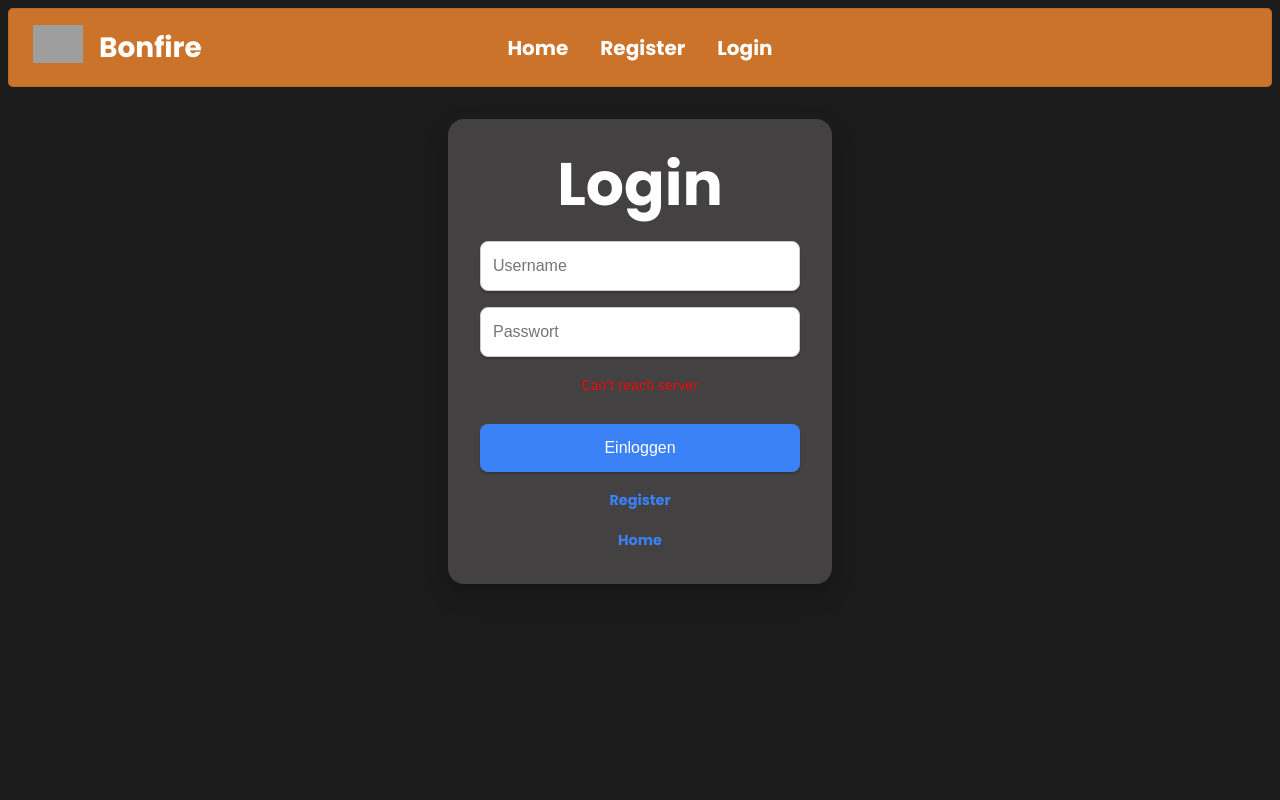
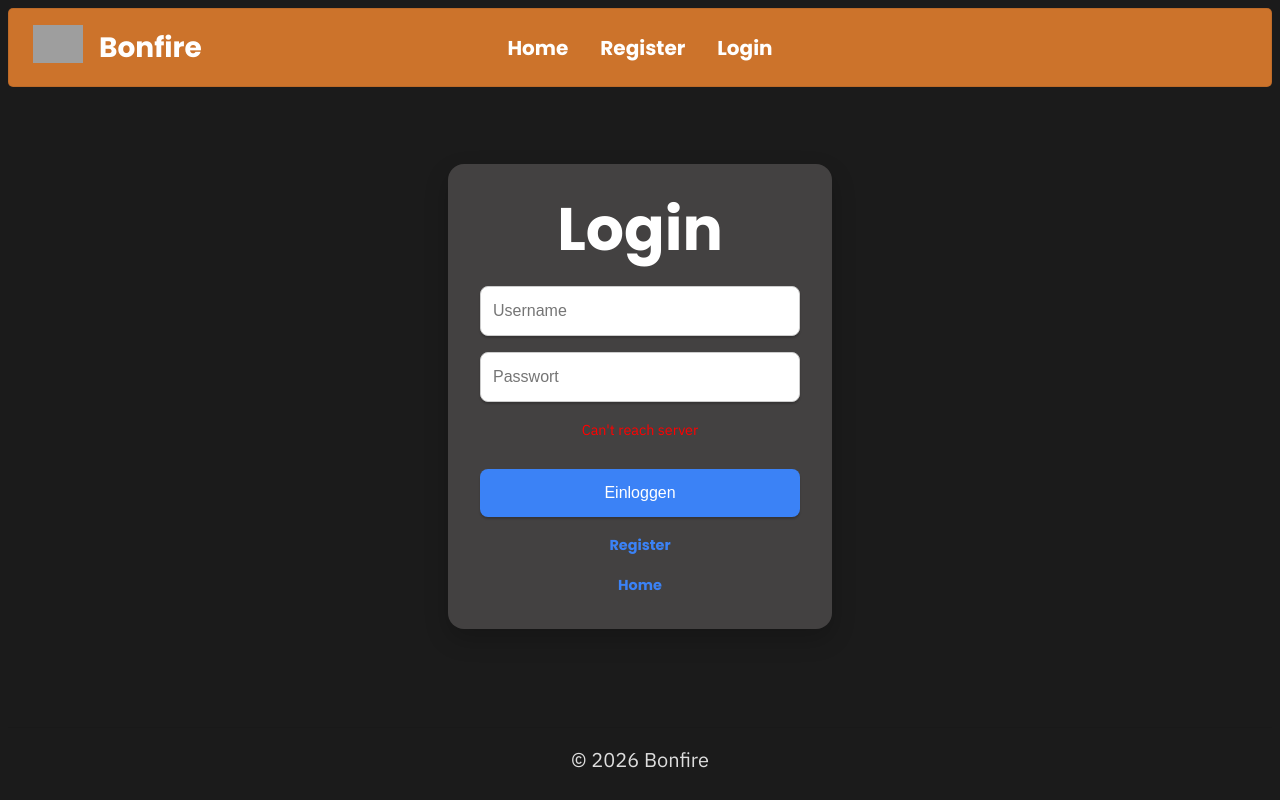
Before and after one commit to ArchAngel727/bonfire, a SvelteKit app: page /login in a window 1280 px wide. Shown: the top 800 px of the page. Built offline with nearby package versions, Linux system fonts and the light colour scheme; no server answers; grey boxes are pictures that could not be loaded.

Commit message:
Css Login minor fix

```diff
--- a/src/routes/login/+page.svelte
+++ b/src/routes/login/+page.svelte
@@ -120,10 +120,11 @@
 
 <style>
   main {
-    height: 100vh;
+    height: 100px;
     display: flex;
     justify-content: center;
     align-items: flex-start;
+    margin-top:45px;
     font-family: Arial, sans-serif;
 
   }
```
